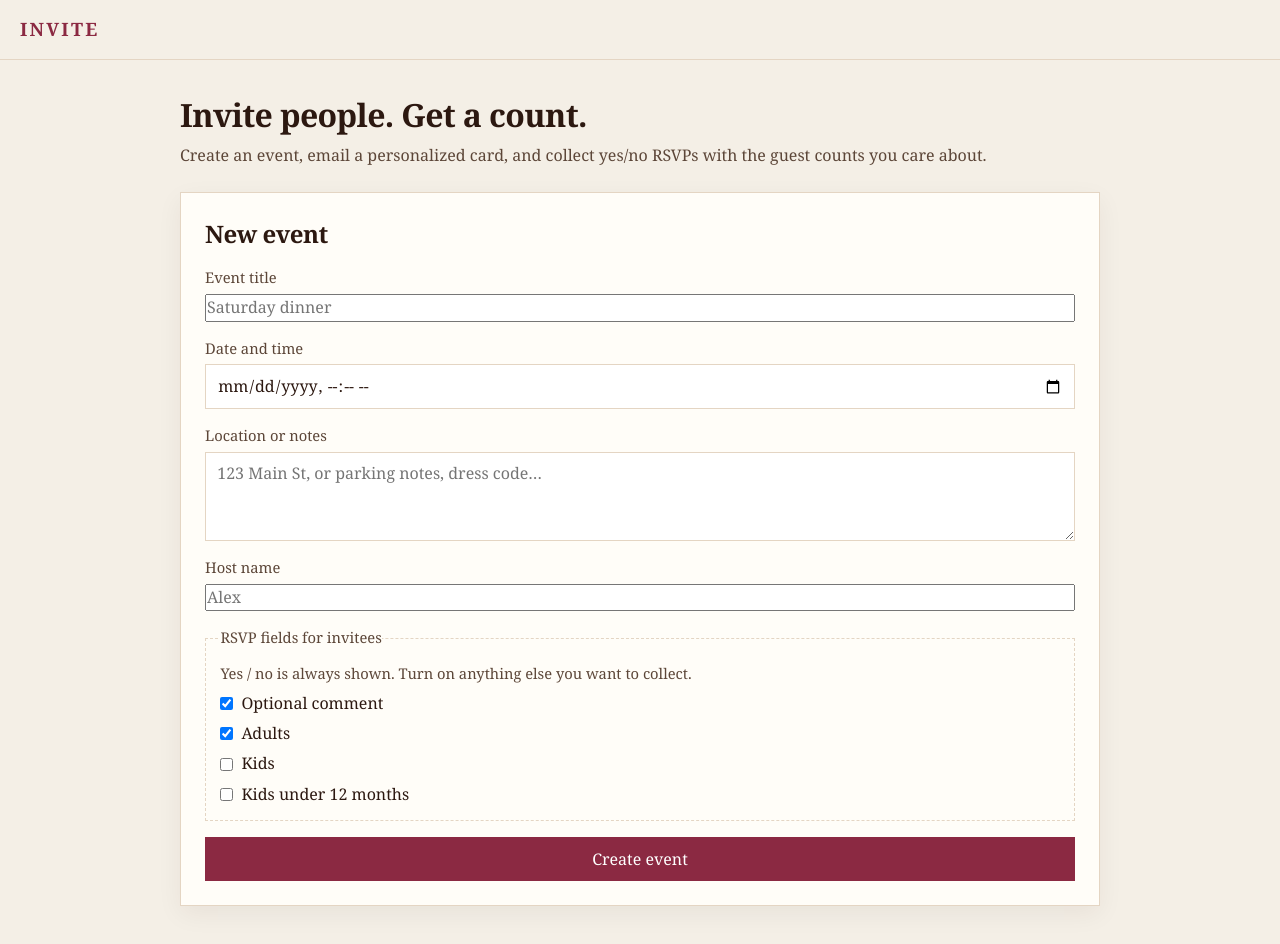
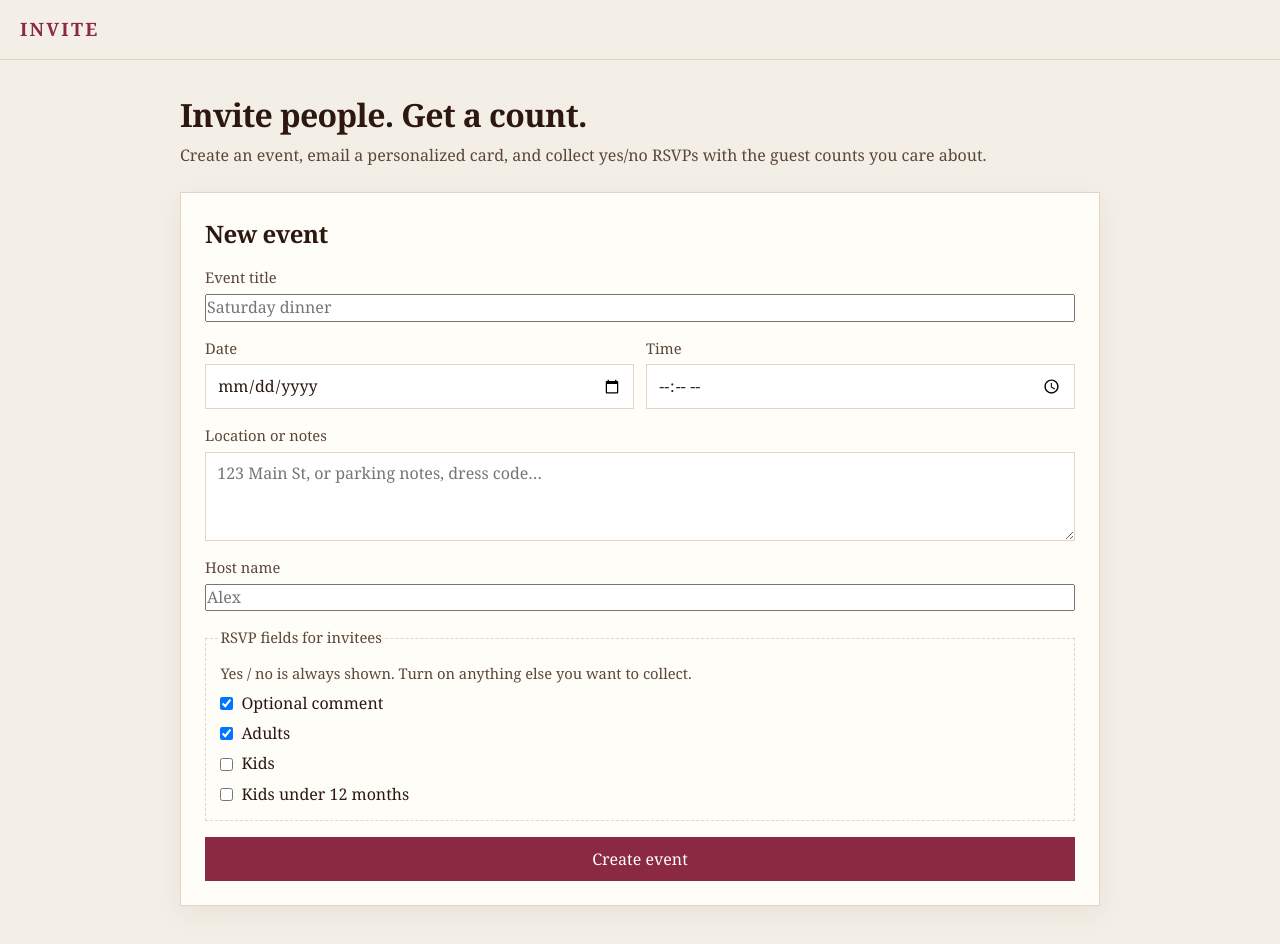
Before and after one commit to berkurka/hello-world, a Next.js app: page / in a window 1280 px wide. Shown: the top 944 px of the page. Built offline with nearby package versions, Linux system fonts and the light colour scheme.

Commit message:
Split event datetime into separate date and time fields
datetime-local was awkward to fill and blocked event creation in the
browser. Date + time inputs combine into the same stored timestamp.

Co-authored-by: Bernardo Kurka De Almeida <berkurka@users.noreply.github.com>

```diff
--- a/app/actions.ts
+++ b/app/actions.ts
@@ -29,7 +29,9 @@ async function requireOrganizer(formData: FormData) {
 
 function eventFields(formData: FormData) {
   const title = required(formData, "title");
-  const startsAt = required(formData, "startsAt");
+  const startsDate = required(formData, "startsDate");
+  const startsTime = required(formData, "startsTime");
+  const startsAt = startsDate && startsTime ? `${startsDate}T${startsTime}` : "";
   const location = required(formData, "location");
   const hostName = required(formData, "hostName");
   return {
--- a/app/components/event-fields.tsx
+++ b/app/components/event-fields.tsx
@@ -7,16 +7,25 @@ type Props = {
 
 export function EventFields({ event }: Props) {
   const startsAt = event?.starts_at ? event.starts_at.slice(0, 16) : "";
+  const [startsDate, startsTime] = startsAt.includes("T")
+    ? startsAt.split("T")
+    : ["", ""];
   return (
     <>
       <label className="field">
         <span>Event title</span>
         <input name="title" required defaultValue={event?.title ?? ""} placeholder="Saturday dinner" />
       </label>
-      <label className="field">
-        <span>Date and time</span>
-        <input name="startsAt" type="datetime-local" required defaultValue={startsAt} />
-      </label>
+      <div className="counts">
+        <label className="field">
+          <span>Date</span>
+          <input name="startsDate" type="date" required defaultValue={startsDate} />
+        </label>
+        <label className="field">
+          <span>Time</span>
+          <input name="startsTime" type="time" required defaultValue={startsTime} />
+        </label>
+      </div>
       <label className="field">
         <span>Location or notes</span>
         <textarea
--- a/app/globals.css
+++ b/app/globals.css
@@ -108,7 +108,8 @@ button {
 
 input[type="text"],
 input[type="email"],
-input[type="datetime-local"],
+input[type="date"],
+input[type="time"],
 input[type="number"],
 textarea {
   border: 1px solid var(--line);
```
